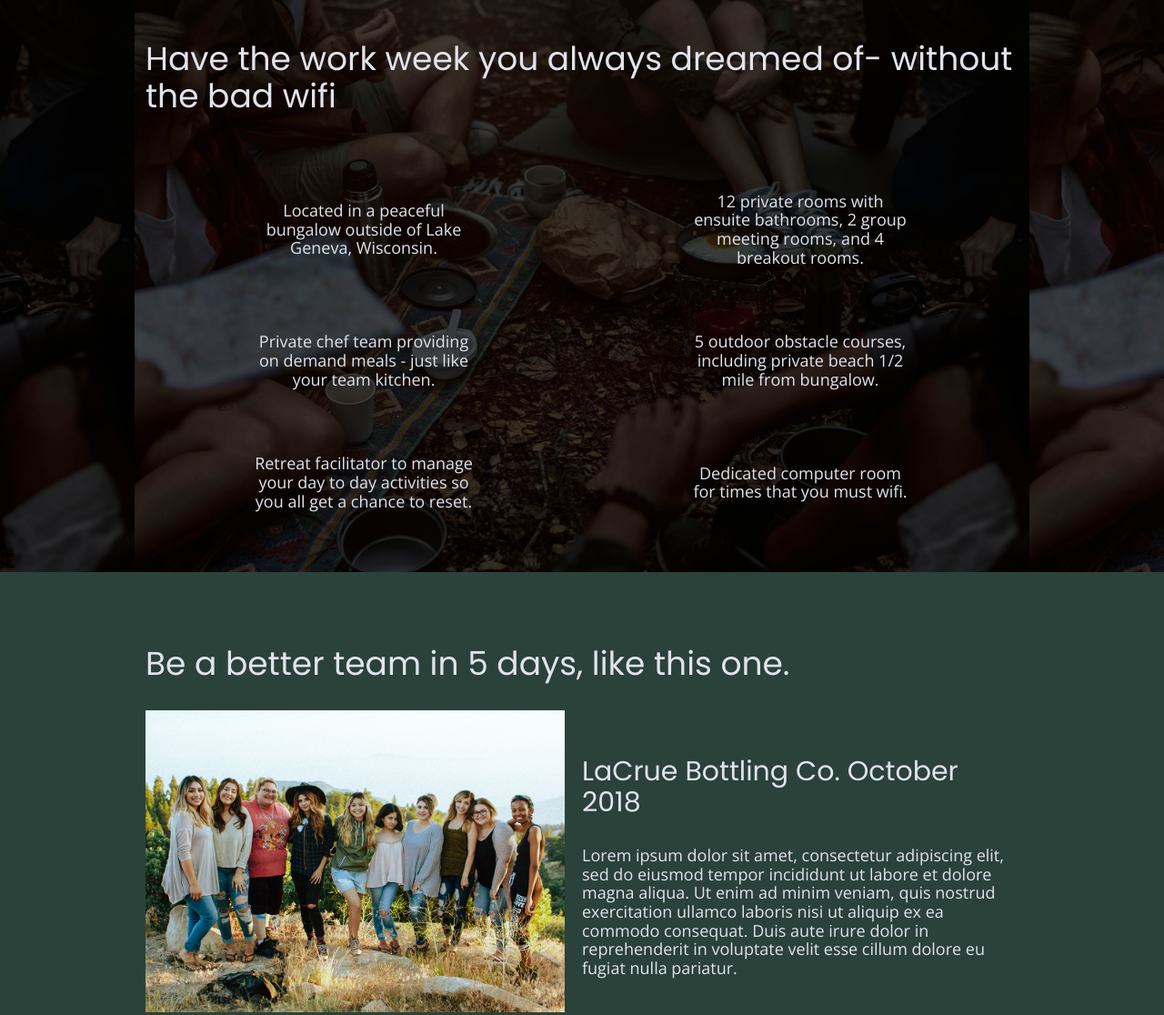
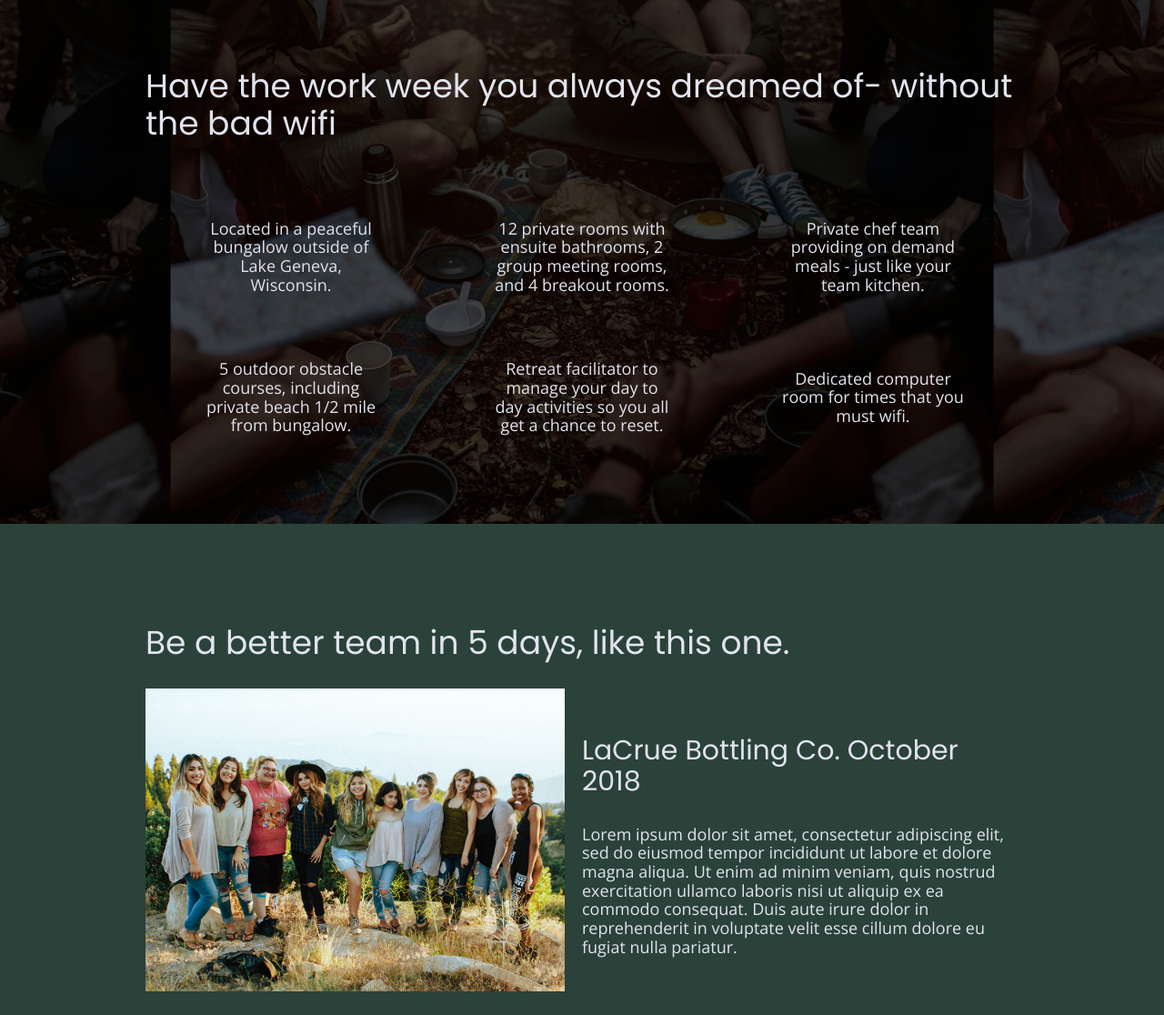
Before and after one commit to andreahm96/unplugged-retreat, a website built with Parcel: page index.html in a window 1280 px wide. Shown: the part 1007-2123 px from the top of the page at 91% size. Built offline with nearby package versions, Linux system fonts and the light colour scheme.

Commit message:
adjusted padding on features and reviews for desktop

```diff
--- a/css/main.css
+++ b/css/main.css
@@ -677,6 +677,7 @@ input[type=button] {
   }
   .features{
     width:100%;
+    padding:80px 0;
   }
   .feature-items{
     width: 100%;
@@ -686,13 +687,14 @@ input[type=button] {
     justify-content: center;
     align-items: center;
     flex-flow: column wrap;
-    flex-basis: 50%;
+    flex-basis: 33.33%;
   }
   .features .features-item-description {
-    width: 50%;
+    width: 63%;
   }
   .reviews{
     width: 100%;
+    padding: 80px 0;
   }
   .reviews article{
     width:50%;
```
